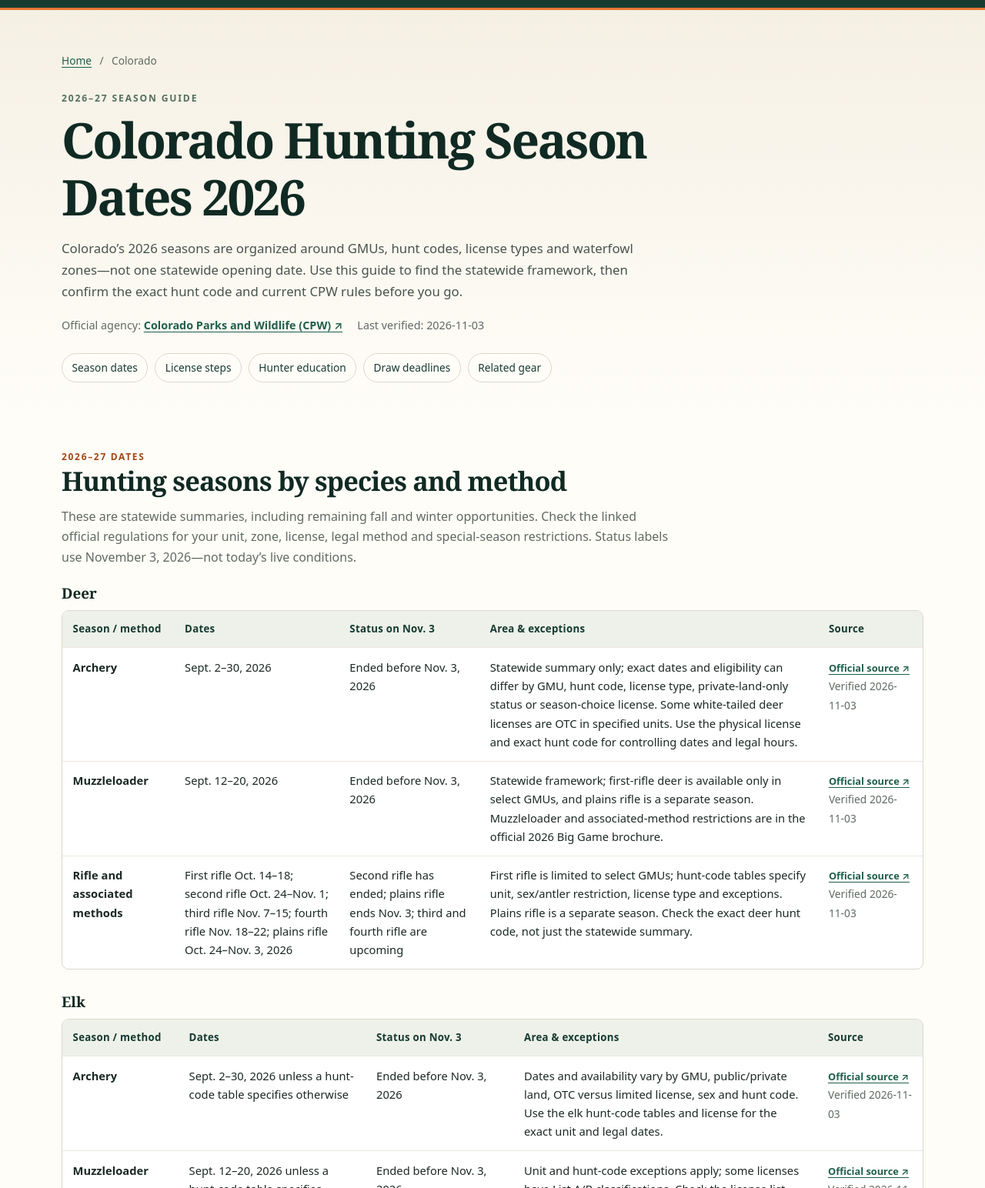
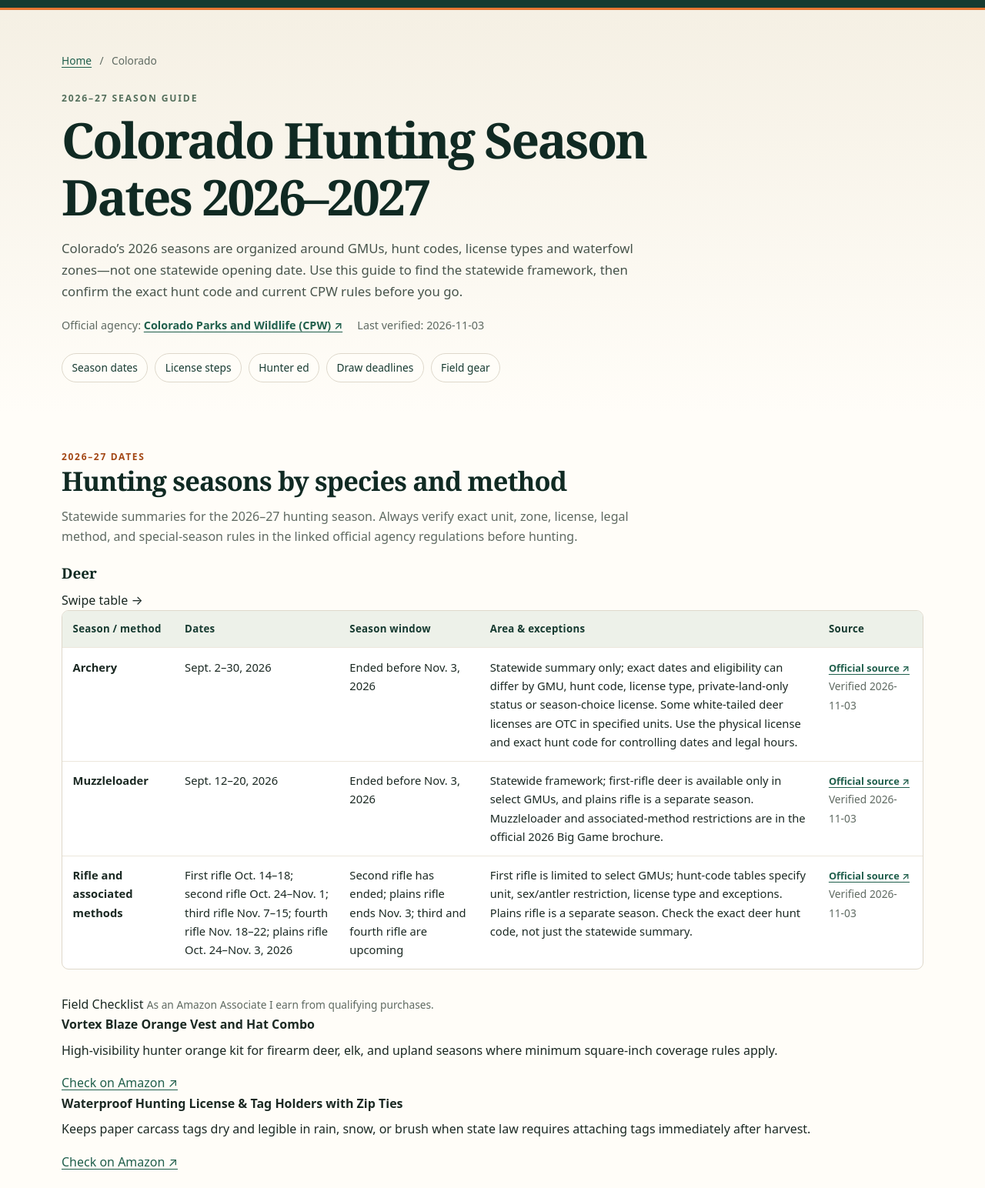
Before and after one commit to waylonahosfg-prog/Fieldseasonhq, an Astro site: page /colorado in a window 1280 px wide. Shown: the part 47-1591 px from the top of the page at 77% size. Built offline with nearby package versions, Linux system fonts and the light colour scheme; Astro itself is replaced by a stand-in of ours.

Commit message:
Update [slug].astro

```diff
--- a/src/pages/[slug].astro
+++ b/src/pages/[slug].astro
@@ -1,5 +1,6 @@
 ---
 import BaseLayout from '../layouts/BaseLayout.astro';
+import { getGearForState } from '../data/gearCatalog';
 
 export function getStaticPaths() {
   const files = import.meta.glob('../data/states/*.json', { eager: true, import: 'default' });
@@ -18,42 +19,64 @@ const educationFacts = allLicenseFacts.filter(isEducation);
 const deadlines = state.deadlines || [];
 const sources = state.sources || [];
 const unverified = state.unverifiedItems || [];
-const gear = state.gear || [];
+const gear = getGearForState(state);
+const inlineGear = gear.slice(0, 2);
 const stateFiles = import.meta.glob('../data/states/*.json', { eager: true, import: 'default' });
 const related = Object.values(stateFiles).map((item: any) => item).filter((item: any) => item.slug !== state.slug).sort((a: any, b: any) => a.sortOrder - b.sortOrder);
-const breadcrumb = {
-  '@context': 'https://schema.org', '@type': 'BreadcrumbList',
+
+const breadcrumbSchema = {
+  '@context': 'https://schema.org',
+  '@type': 'BreadcrumbList',
   itemListElement: [
     { '@type': 'ListItem', position: 1, name: 'Home', item: 'https://fieldseasonhq.com/' },
     { '@type': 'ListItem', position: 2, name: state.name, item: canonical }
   ]
 };
+
+const webPageSchema = {
+  '@context': 'https://schema.org',
+  '@type': 'WebPage',
+  name: `${state.name} Hunting Season Dates 2026–2027`,
+  description: state.metaDescription,
+  url: canonical,
+  dateModified: state.verifiedOn,
+  publisher: {
+    '@type': 'Organization',
+    name: 'Field Season HQ',
+    url: 'https://fieldseasonhq.com/'
+  }
+};
 ---
-<BaseLayout title={title} description={state.metaDescription} canonical={canonical} structuredData={breadcrumb}>
+<BaseLayout title={title} description={state.metaDescription} canonical={canonical} structuredData={[breadcrumbSchema, webPageSchema]}>
   <section class="state-hero">
     <div class="container">
       <nav class="breadcrumbs" aria-label="Breadcrumb"><ol><li><a href="/">Home</a></li><li aria-current="page">{state.name}</li></ol></nav>
       <span class="eyebrow">{state.year || '2026–27'} season guide</span>
-      <h1>{state.name} Hunting Season Dates 2026</h1>
+      <h1>{state.name} Hunting Season Dates 2026–2027</h1>
       <p>{state.intro}</p>
       <div class="state-meta">
         <span>Official agency: <a href={agency.url} target="_blank" rel="noopener noreferrer">{agency.name} ↗</a></span>
         <span>Last verified: <time datetime={state.verifiedOn}>{state.verifiedOn}</time></span>
       </div>
       <nav class="quick-links" aria-label="On this page">
-        <a href="#seasons">Season dates</a><a href="#license">License steps</a><a href="#education">Hunter education</a><a href="#deadlines">Draw deadlines</a><a href="#gear">Related gear</a>
+        <a href="#seasons">Season dates</a><a href="#license">License steps</a><a href="#education">Hunter ed</a><a href="#deadlines">Draw deadlines</a><a href="#gear">Field gear</a>
       </nav>
     </div>
   </section>
+
   <section class="container content-section" id="seasons">
     <span class="section-kicker">2026–27 dates</span>
     <h2>Hunting seasons by species and method</h2>
-    <p class="lead">These are statewide summaries, including remaining fall and winter opportunities. Check the linked official regulations for your unit, zone, license, legal method and special-season restrictions. Status labels use November 3, 2026—not today’s live conditions.</p>
-    {speciesGroups.map((species: any) => <section class="species-block" aria-label={`${species} season dates`}>
+    <p class="lead">Statewide summaries for the 2026–27 hunting season. Always verify exact unit, zone, license, legal method, and special-season rules in the linked official agency regulations before hunting.</p>
+    {speciesGroups.map((species: any, idx: number) => <>
+      <section class="species-block" aria-label={`${species} season dates`}>
+        <div class="species-header">
           <h3>{species}</h3>
+          <span class="scroll-hint" aria-hidden="true">Swipe table →</span>
+        </div>
         <div class="table-wrap" role="region" aria-label={`${species} season table; scroll horizontally on small screens`} tabindex="0">
           <table class="season-table">
-          <thead><tr><th scope="col">Season / method</th><th scope="col">Dates</th><th scope="col">Status on Nov. 3</th><th scope="col">Area & exceptions</th><th scope="col">Source</th></tr></thead>
+            <thead><tr><th scope="col">Season / method</th><th scope="col">Dates</th><th scope="col">Season window</th><th scope="col">Area &amp; exceptions</th><th scope="col">Source</th></tr></thead>
             <tbody>{seasonFacts.filter((fact: any) => fact.species === species).map((fact: any) => <tr>
               <td>{fact.method}</td><td>{fact.dates}</td><td>{fact.status}</td>
               <td>{fact.scopeAndExceptions}{fact.additionalRule ? ` ${fact.additionalRule}` : ''}</td>
@@ -61,9 +84,30 @@ const breadcrumb = {
             </tr>)}</tbody>
           </table>
         </div>
-    </section>)}
+      </section>
+      {idx === 0 && inlineGear.length > 0 && (
+        <aside class="inline-gear-box" aria-label="Recommended field gear">
+          <div class="inline-gear-head">
+            <span class="inline-gear-badge">Field Checklist</span>
+            <span class="small">As an Amazon Associate I earn from qualifying purchases.</span>
+          </div>
+          <div class="inline-gear-list">
+            {inlineGear.map((item) => (
+              <div class="inline-gear-item">
+                <div>
+                  <strong>{item.name}</strong>
+                  <p>{item.whyUseful}</p>
+                </div>
+                <a href={item.url} rel="sponsored nofollow noopener" target="_blank">Check on Amazon ↗</a>
+              </div>
+            ))}
+          </div>
+        </aside>
+      )}
+    </>)}
     {state.zoneNote && <div class="notice"><p><strong>Unit and zone note:</strong> {state.zoneNote}</p></div>}
   </section>
+
   <section class="container content-section" id="license">
     <span class="section-kicker">Before you go</span><h2>How to get a hunting license</h2>
     <p class="lead">Confirm your hunt, eligibility and required authorizations, then use the official sales channel. Check the listed fees and current availability before purchase.</p>
@@ -72,6 +116,7 @@ const breadcrumb = {
       <a class="fact-source" href={fact.sourceUrl} target="_blank" rel="noopener noreferrer">Official source ↗ <span class="small">(verified {fact.verifiedOn})</span></a>
     </li>)}</ol>
   </section>
+
   <section class="container content-section" id="education">
     <span class="section-kicker">Learn first</span><h2>Hunter education requirements</h2>
     {educationFacts.length ? <ul class="fact-list">{educationFacts.map((fact: any) => <li>
@@ -79,6 +124,7 @@ const breadcrumb = {
       <a class="fact-source" href={fact.sourceUrl} target="_blank" rel="noopener noreferrer">Official source ↗ <span class="small">(verified {fact.verifiedOn})</span></a>
     </li>)}</ul> : <p>Not yet published - check {agency.name}.</p>}
   </section>
+
   <section class="container content-section" id="deadlines">
     <span class="section-kicker">Plan ahead</span><h2>Draw and application deadlines</h2>
     <ul class="fact-list">{deadlines.map((item: any) => <li>
@@ -86,17 +132,18 @@ const breadcrumb = {
       <a class="fact-source" href={item.sourceUrl} target="_blank" rel="noopener noreferrer">Official source ↗ <span class="small">(verified {item.verifiedOn})</span></a>
     </li>)}</ul>
   </section>
+
   <section class="container content-section" id="gear">
-    <span class="section-kicker">Field kit</span><h2>Related gear</h2>
-    {gear.length ? <>
+    <span class="section-kicker">Field kit</span><h2>Recommended {state.name} hunting gear</h2>
     <p class="small affiliate-note">As an Amazon Associate I earn from qualifying purchases.</p>
-      <div class="gear-grid">{gear.map((item: any) => <div class="gear-card">
+    <div class="gear-grid">{gear.map((item) => <div class="gear-card">
+      <span class="gear-cat">{item.category}</span>
       <h3>{item.name}</h3><p>{item.whyUseful}</p>
       <a href={item.url} rel="sponsored nofollow noopener" target="_blank">View on Amazon ↗</a>
       <p class="small">Amazon listing verified {item.verifiedOn}. Price and availability are shown by Amazon.</p>
     </div>)}</div>
-    </> : <p class="empty-state">No product links are published until the product and real Amazon ASIN are verified.</p>}
   </section>
+
   <section class="container content-section" id="sources">
     <span class="section-kicker">Check the rules</span><h2>Official sources</h2>
     <p class="lead">Use the relevant agency publication for your exact hunt. Each season, license and deadline fact above has its own source and verification date.</p>
@@ -106,6 +153,7 @@ const breadcrumb = {
     </li>)}</ul>
     {unverified.length > 0 && <div class="notice"><h3>Items to confirm</h3><ul>{unverified.map((item: string) => <li>{item}</li>)}</ul></div>}
   </section>
+
   <section class="container content-section">
     <div class="callout"><h2>Before you hunt</h2>
       <p>Regulations change. Always confirm with <a href={agency.url} target="_blank" rel="noopener noreferrer">{agency.name}</a> before you hunt.</p>
```
Lines whose indentation alone changed are shown as unchanged.
